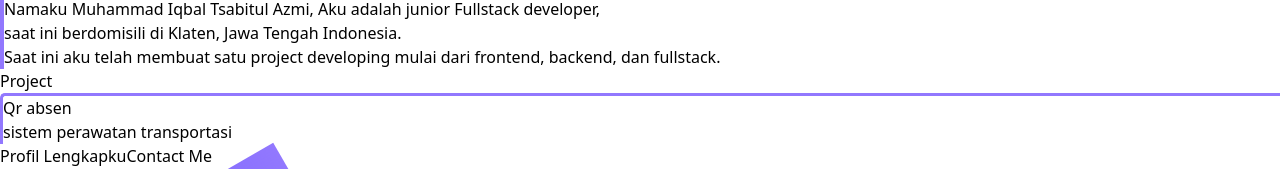
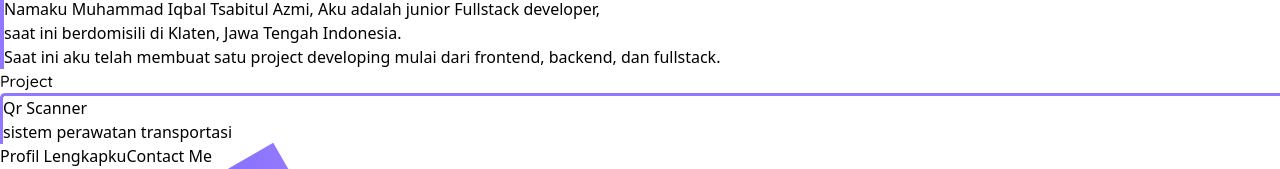
Before and after one commit to Iqbalnglames/new-portfolio, a React (Vite) app: page / in a window 1280 px wide. Shown: the part 475-644 px from the top of the page. Built offline with nearby package versions, Linux system fonts and the light colour scheme.

Commit message:
add animation

```diff
--- a/src/Pages/contacts.jsx
+++ b/src/Pages/contacts.jsx
@@ -40,7 +40,7 @@ const Contacts = () => {
 
   return (
     <div className="">
-      <div className="flex">
+      <div className="flex slide-top-profile">
         <figure>
           <img
             src="https://media.licdn.com/dms/image/C4D03AQHdhL1FnQ-8rg/profile-displayphoto-shrink_400_400/0/1657110066127?e=1692230400&v=beta&t=TH6lApRgYw9aES6TrtWwhdBIUQb9yQvXeIjqaQj42PQ"
@@ -48,9 +48,9 @@ const Contacts = () => {
           />
         </figure>
         <div className="ml-4">
-          <h1 className="text-2xl font-bold">My Contacts</h1>
+          <h1 className="text-2xl font-bold slide-top-profile">My Contacts</h1>
 
-          <div className="mt-5">
+          <div className="mt-5 slide-top-profile2 w-48">
             <Link
               to={"https://github.com/Iqbalnglames"}
               target="_blank"
@@ -79,7 +79,7 @@ const Contacts = () => {
           </div>
         </div>
       </div>
-      <figcaption className="mr-48">
+      <figcaption className="mr-48 slide-right3">
         <p>
           Kegigihan dan ambisi dalam bekerja selalu saya kedepankan, karena
           sebagai muslim Amanah adalah nomer satu dibawah ibadah, saya selalu
--- a/src/Pages/home.jsx
+++ b/src/Pages/home.jsx
@@ -44,14 +44,14 @@ const Home = () => {
         </div>
 
         <div className="mt-10 slide-right3">
-          <h1 className="text-2xl mb-3">Project</h1>
-          <div className="tongkats pt-3 pl-3">
+          <h1 className="text-2xl mb-3 quicksand">Project</h1>
+          <div className="tongkats pt-3 pl-3 w-64">
             <p>
               <Link
                 to={"https://codesandbox.io/s/qr-scanner-with-react-d1p16c"} target="_blank"
                 className="hover:font-bold"
               >
-                Qr absen
+                Qr Scanner
               </Link>
             </p>
             <p>
--- a/src/index.css
+++ b/src/index.css
@@ -1,4 +1,5 @@
 @import url("https://fonts.googleapis.com/css2?family=Caveat:wght@600&family=Pacifico&display=swap");
+@import url('https://fonts.googleapis.com/css2?family=Quicksand:wght@500&display=swap');
 @tailwind base;
 @tailwind components;
 @tailwind utilities;
@@ -114,3 +115,6 @@
     opacity: 1;
   }
 }
+.quicksand {
+  font-family: 'Quicksand', sans-serif;
+}
```
